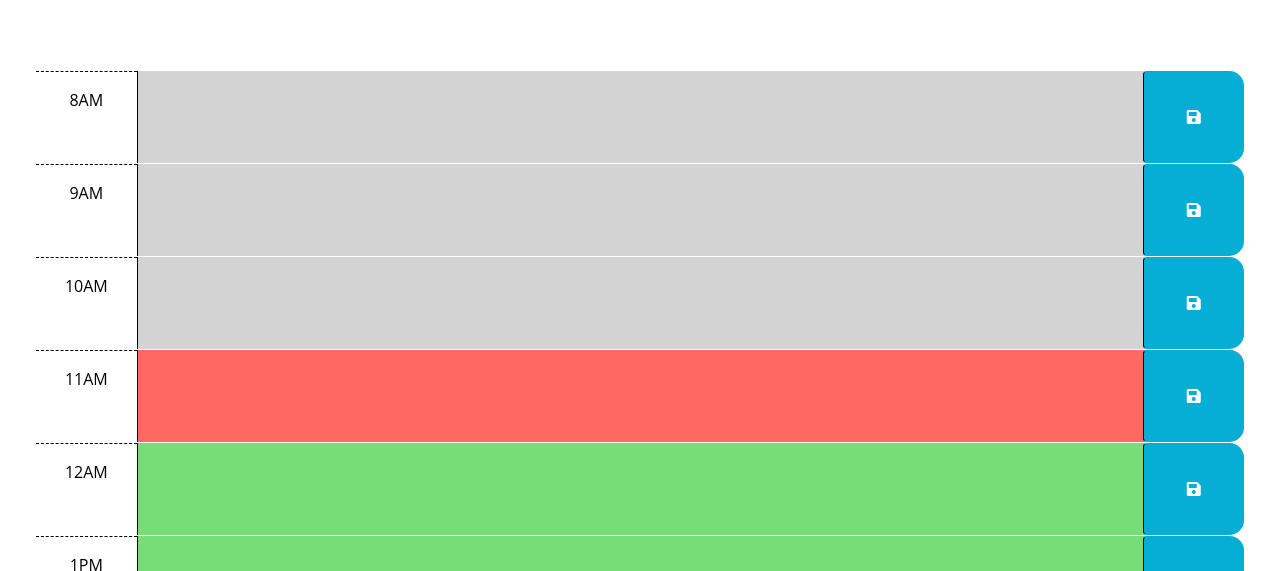
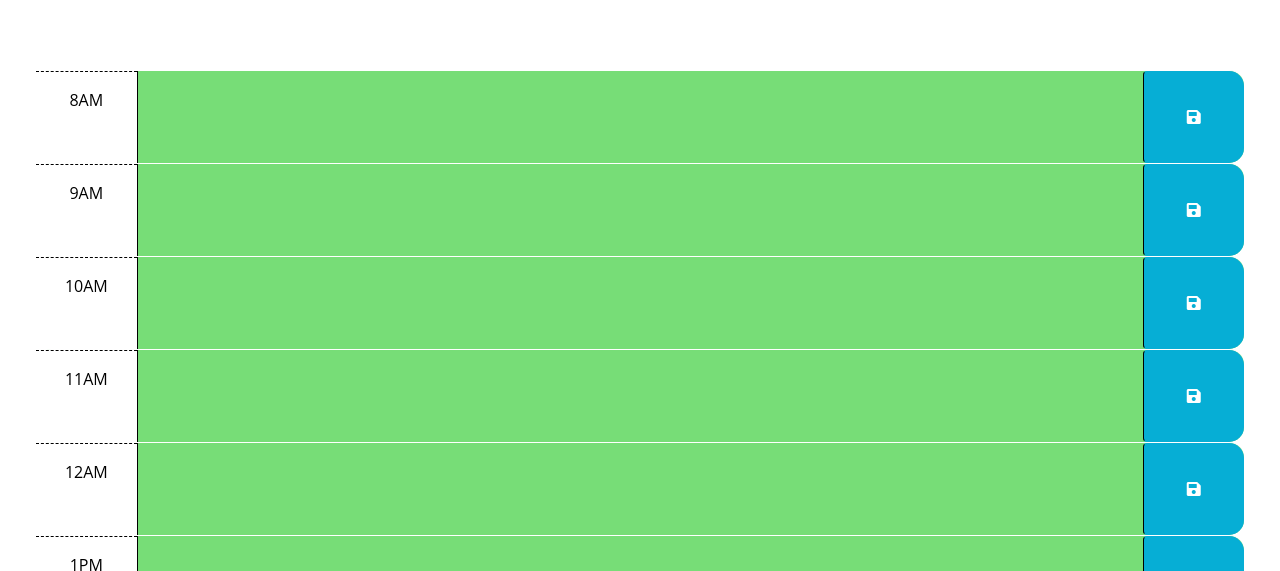
Before and after one commit to Otabek0111/WorkDayScheduler, a plain HTML site: page index.html in a window 1280 px wide. Shown: the part 213-784 px from the top of the page. Drawn offline with nearby package versions, Linux system fonts and the light colour scheme.

Commit message:
hour tracking correctly

```diff
--- a/Assets/script.js
+++ b/Assets/script.js
@@ -35,9 +35,65 @@ function updateCurrentDate() {
     second: "2-digit",
   };
   const currentDate = new Date();
-  currentDayElement.textContent = currentDate.toLocaleDateString("en-US", dateForm);
+  currentDayElement.textContent = currentDate.toLocaleDateString(
+    "en-US",
+    dateForm
+  );
 }
 
 updateCurrentDate(); // Initial call to display the date/time immediately
 
 setInterval(updateCurrentDate, 1000); // Update the date every second
+
+
+
+// Function to check the time status (past, present, future)
+function checkTimeStatus(hour, isAM) {
+  const currentHour = new Date().getHours();
+  const hour24 = isAM ? hour : hour + 12; // Convert to 24-hour format if PM
+
+  console.log(hour24);
+  console.log(currentHour);
+
+  if (hour24 < currentHour) {
+    return 'past';
+
+  } else if (hour24 === currentHour ) {
+    return 'present';
+
+  } else if (hour24 > currentHour) {
+    return 'future';
+
+  } else {
+    return ''; // Default (no class applied)
+  }
+}
+
+
+
+
+const timeBlocks = [8, 9, 10, 11, 12, 13, 14, 15, 16, 17];
+
+function updateColorCoding() {
+  const currentHour = new Date().getHours(); // Get the current hour
+  const isAM = new Date().getHours() < 12; // Check if it's currently AM
+
+  timeBlocks.forEach((hour) => {
+    const timeBlockElement = document.getElementById(`hour-${hour}`);
+
+    console.log(timeBlockElement);
+
+    const timeStatus = checkTimeStatus(hour, isAM);
+
+    console.log(`Hour-${hour} Status: ${timeStatus}`);
+
+
+    console.log(checkTimeStatus(hour, isAM));
+    // Remove all possible status classes before adding the correct one
+    timeBlockElement.classList.remove("past", "present", "future");
+
+    // Add the appropriate status class
+    timeBlockElement.classList.add(timeStatus);
+  });
+}
+updateColorCoding();
```
Also changed, not shown: index.html (+10 -0 lines).
